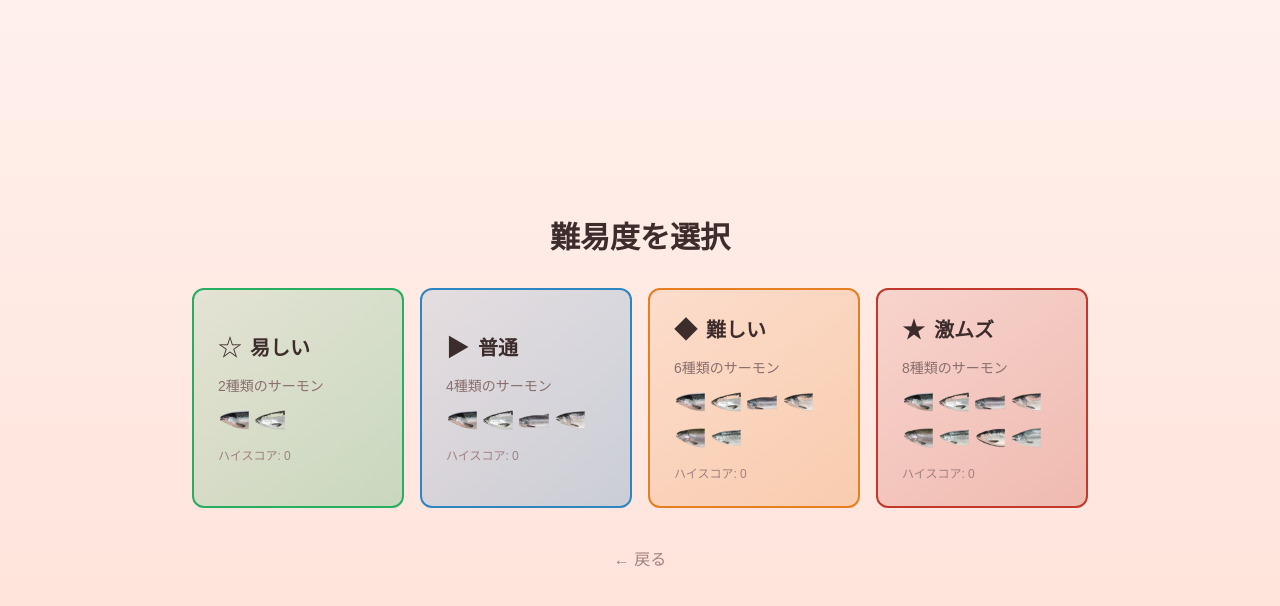
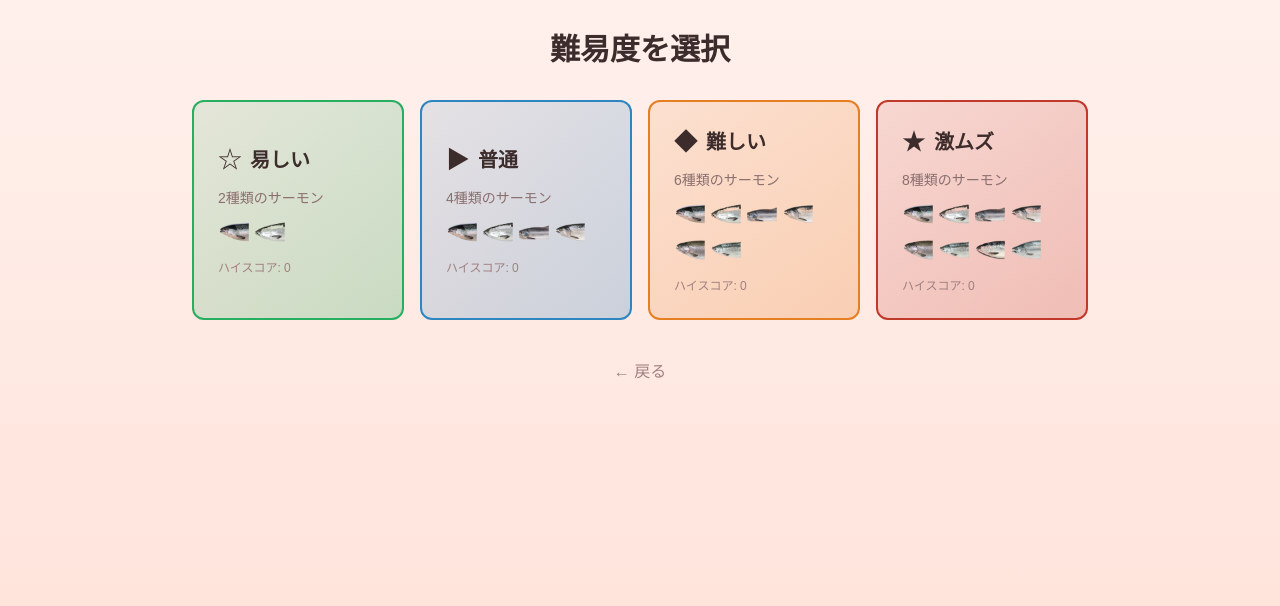
Before and after one commit to kimublog/salmon-drop, a Next.js app: page / in a window 1280 px wide. Both pictures are taken after a click on the button "スタート". Shown: the top 606 px of the page. Built offline with nearby package versions, Linux system fonts and the light colour scheme.

Commit message:
難易度選択画面をスクロール可能に修正

```diff
--- a/src/components/DifficultySelect.tsx
+++ b/src/components/DifficultySelect.tsx
@@ -10,7 +10,7 @@
 
 export default function DifficultySelect({ onSelect, onBack }: DifficultySelectProps) {
   return (
-    <div className="flex flex-col items-center justify-center min-h-screen bg-gradient-to-b from-[#FFF0EC] to-[#FFE0D6] text-[#3D2C2C] p-4">
+    <div className="flex flex-col items-center min-h-[100dvh] bg-gradient-to-b from-[#FFF0EC] to-[#FFE0D6] text-[#3D2C2C] p-4 py-8 overflow-y-auto">
       <h2 className="text-3xl font-bold mb-8">難易度を選択</h2>
 
       <div className="grid grid-cols-1 sm:grid-cols-2 lg:grid-cols-4 gap-4 max-w-4xl w-full">
```
